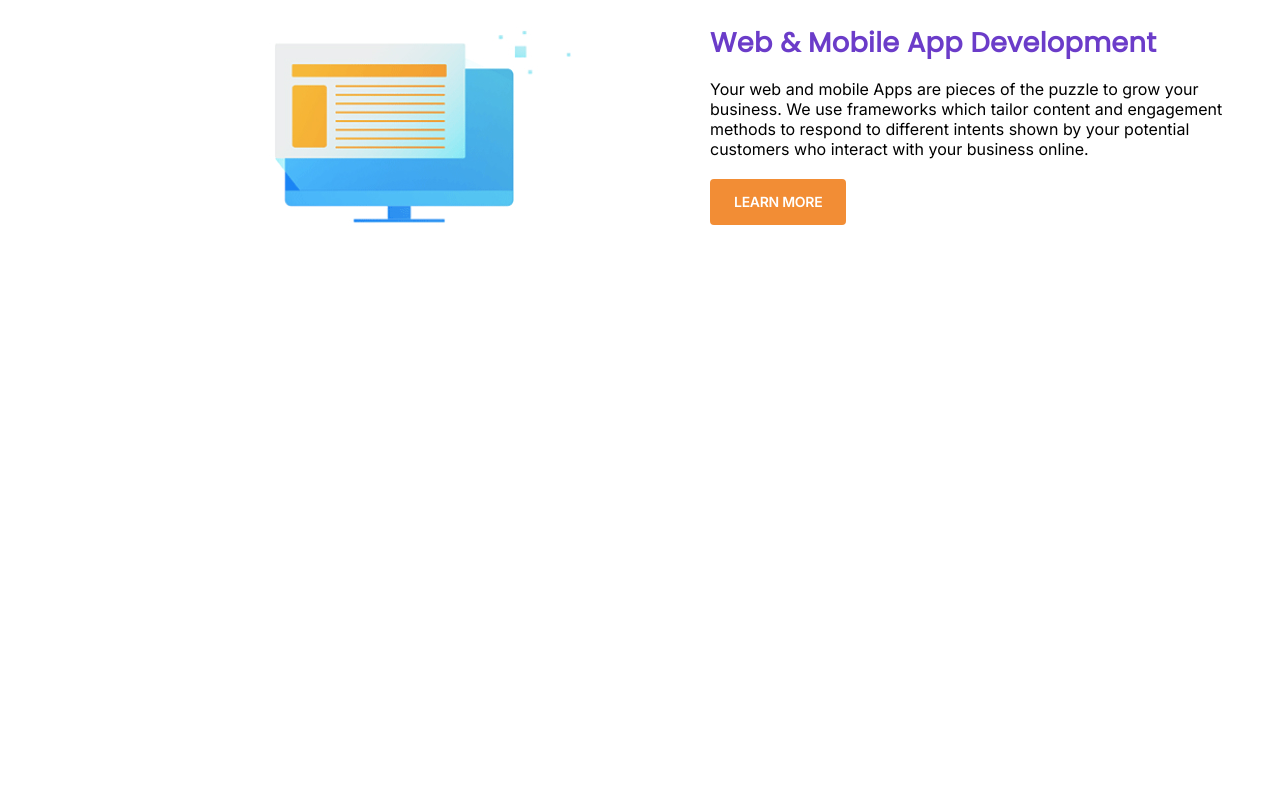
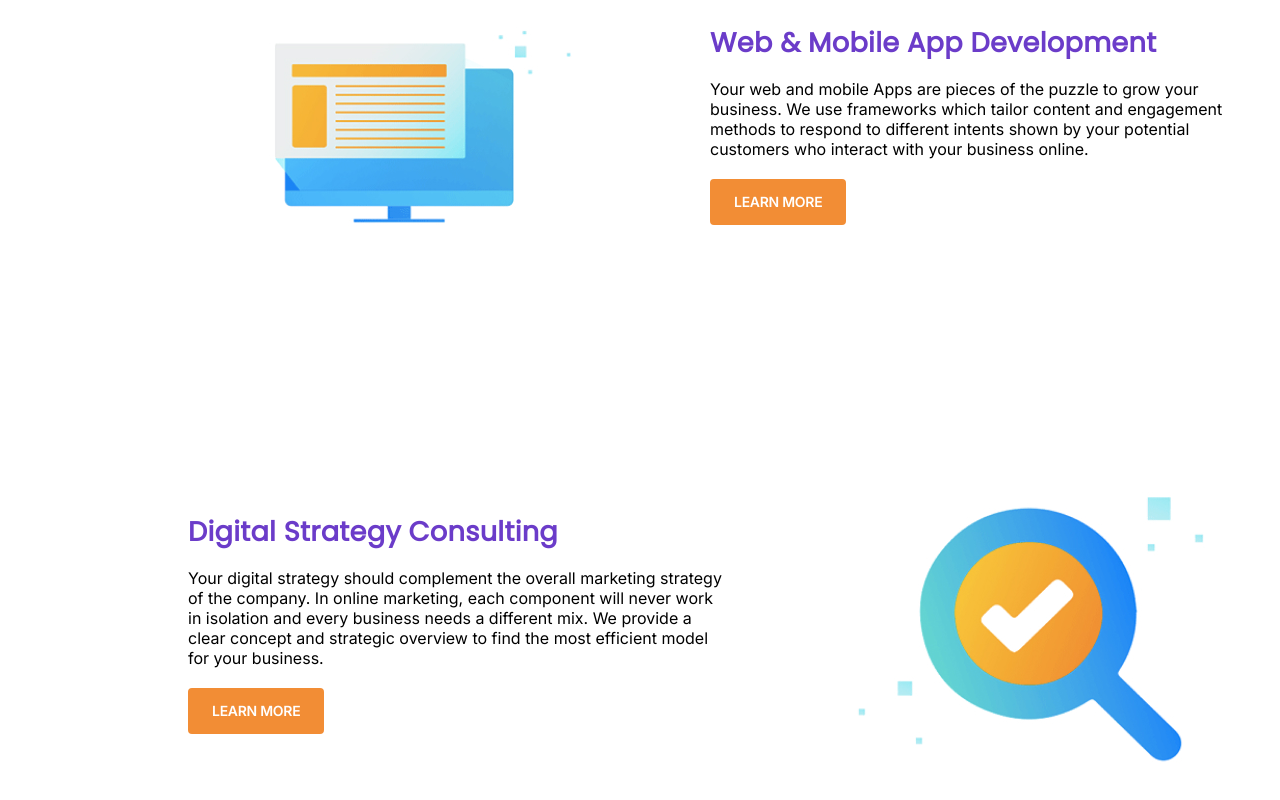
Before and after one commit to Yadee9910/AT-Digital_Yadeeshani, a React (Create React App) app: page / in a window 1280 px wide. Shown: the part 926-1726 px from the top of the page. Before the commit the page ends 1258 px from the top, so only its background shows below. Built offline with nearby package versions, Linux system fonts and the light colour scheme.

Commit message:
feat: created the digital content part

```diff
--- a/src/Page/Home.js
+++ b/src/Page/Home.js
@@ -30,6 +30,22 @@ function Home(){
                 </p>
                 <Button text="Learn more" style="btn_viewmore" />
             </div>
+    </div>
+
+    <div className="home_contentDigital">
+        <div className="Digital_content">
+                <h1 className="Digital_topic">Digital Strategy Consulting</h1>
+                <p className="content_home">
+                Your digital strategy should complement the overall marketing
+                strategy of the company. In online marketing, each component
+                will never work in isolation and every business needs a different mix.
+                We provide a clear concept and strategic overview to find the most efficient model for your business.
+                </p>
+                <Button text="Learn more" style="btn_viewmore" />
+            </div>
+
+        <div className="home_Digitalcontent_img">
+        </div>
 
     </div>
 </div>
--- a/src/Styles/home.css
+++ b/src/Styles/home.css
@@ -45,20 +45,34 @@
 
 }
 
-.home_contentweb{
+.home_contentweb,
+.home_contentDigital{
     display: inline-flex;
     align-items: center;
     gap: 108px;
     margin-left:188px ;
 
 }
+.home_contentDigital{
+    margin-top: 80px;
+    margin-bottom: 100px;
+}
+
 .home_webcontent_img{
     background-image: url("../Assests/image\ 2.jpg");
     background-repeat: no-repeat;
     height:414px;
     width: 414px;
 }
-.web_content{
+.home_Digitalcontent_img{
+    background-image: url("../Assests/image\ 1.jpg");
+    background-repeat: no-repeat;
+    height:416px;
+    width: 414px;
+}
+
+.web_content,
+.Digital_content{
     display: flex;
     width: 542px;
     height:auto;
@@ -67,7 +81,8 @@
     gap: 20px;
 }
 
-.web_topic{
+.web_topic,
+.Digital_topic{
     color: #6B3CC9;
     font-family: 'Poppins', sans-serif;
     font-size: 27px;
```
Also changed, not shown: src/Assests/image 1.jpg (added). Lines whose indentation alone changed are shown as unchanged.
